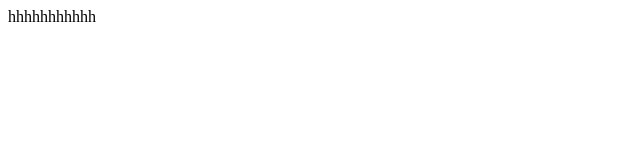
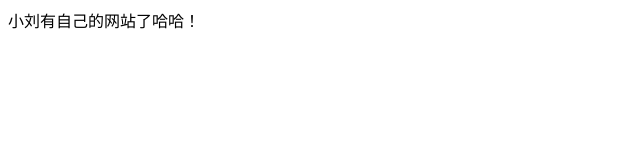
Before and after one commit to liuyingxuan599/-, a plain HTML site: page index.html in a window 1280 px wide. Shown: the whole page, without its empty margins (0-640 px from the left). Drawn offline with Linux system fonts and the light colour scheme.

Commit message:
Update index.html

```diff
--- a/index.html
+++ b/index.html
@@ -1 +1 @@
-<div>hhhhhhhhhhh</div>
+<div>小刘有自己的网站了哈哈！</div>
```
